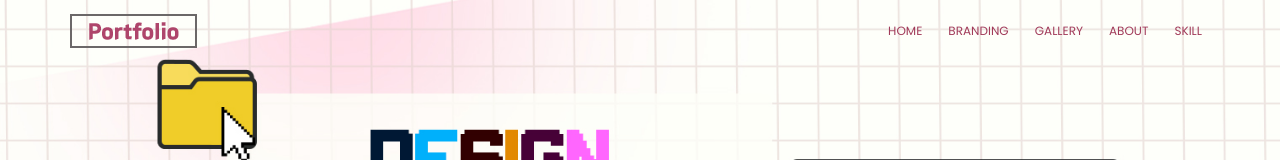
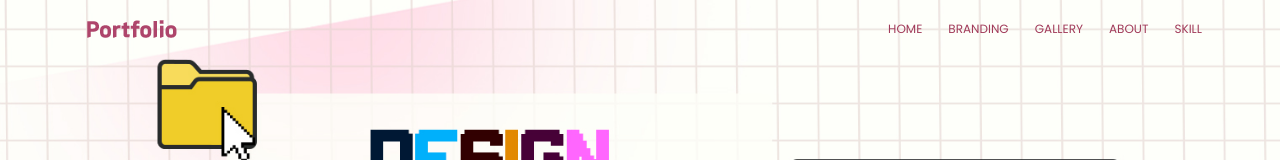
Before and after one commit to parkxxjin/portfolio, a plain HTML site: page index.html in a window 1280 px wide. Shown: the top 160 px of the page. Drawn offline with nearby package versions, Linux system fonts and the light colour scheme; some packages are replaced by stand-ins of ours.

Commit message:
Update index.html

```diff
--- a/index.html
+++ b/index.html
@@ -30,13 +30,6 @@
 	<link rel="stylesheet" href="css/owl.carousel.css">
 	<link rel="stylesheet" href="css/main.css">
 	<link href="https://unpkg.com/aos@2.3.1/dist/aos.css" rel="stylesheet">
-	<style>
-      div img{
-        border: 2px solid #6B6868;
-      }
-    </style>
-</head>
-
 <body>
 
 	<header id="header" id="home">
```
